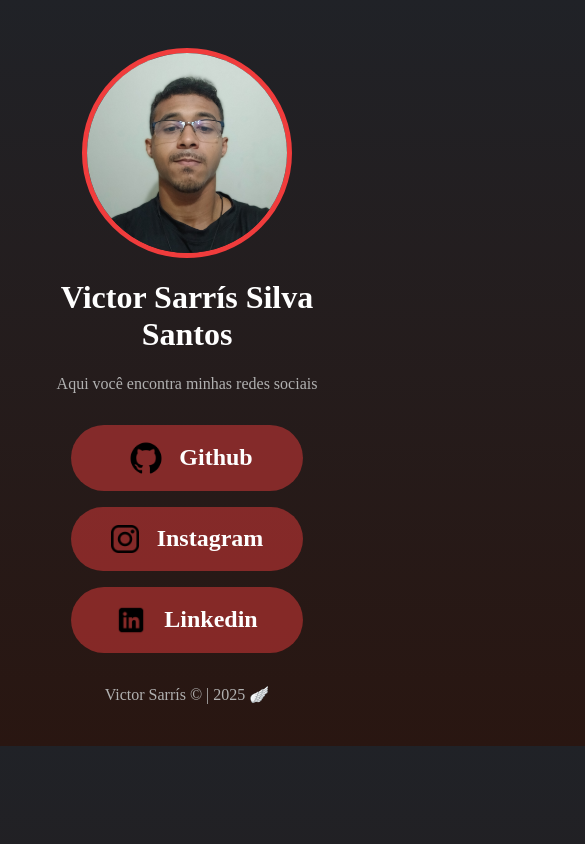
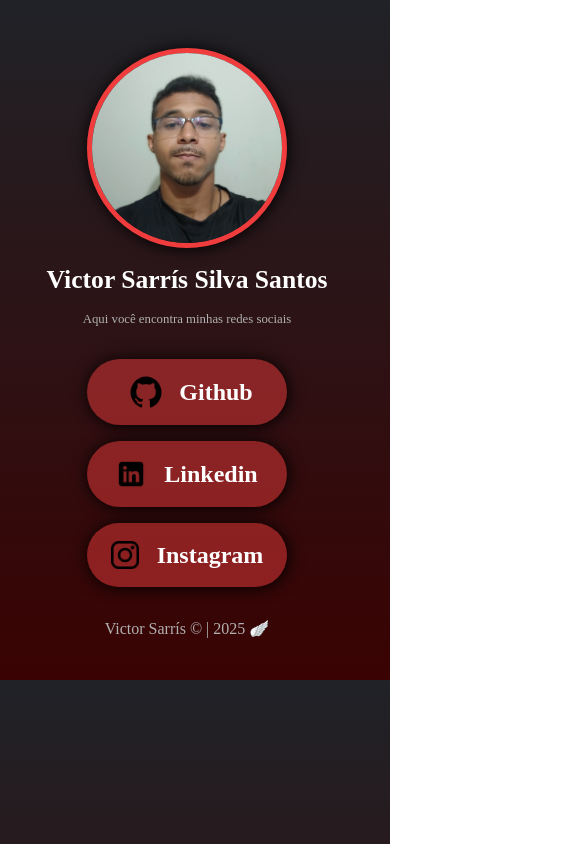
Before and after one commit to Victor-Sarris/portifolio-v1, a plain HTML site: page index.html in a window 390 px wide. Shown: the top 844 px of the page, 585 px wide, since content can reach past the window. Drawn offline with Linux system fonts and the light colour scheme.

Commit message:
atualizacoes

```diff
--- a/index.css
+++ b/index.css
@@ -1,3 +1,7 @@
+*{
+    box-sizing: border-box;
+}
+
 /*----------------------------------------- Cabeçalho site (header) ------------------------------*/
 
 
@@ -5,7 +9,7 @@
 
 body{
     /*background-color: #202227; */
-    background-image: linear-gradient(to bottom, #202227, #291611 );
+    background-image: linear-gradient(to bottom, #202227, #3a0202 );
     color: white;
     margin-left: 1rem;
     margin-right: 2rem;
@@ -21,6 +25,7 @@ body{
     display: block;
     margin: 0 auto;
     margin-top: 3rem;
+    box-shadow: rgb(0, 0, 0) 1px 1px 1rem;
 }
 
 .informacoes h1{
@@ -74,9 +79,12 @@ body{
 .conteiner1, .conteiner2, .conteiner3{
     margin-bottom: 1rem;
     background-color: #f03c3c77;
-    margin-right: 30rem;
-    margin-left: 30rem;
     border-radius: 5rem;
+    width: 200px;
+    padding: 0.5rem 1rem;
+    display: flex;
+    justify-content: center;
+    align-items: center;
 }
 
 .conteiner1 h2{
@@ -107,9 +115,20 @@ body{
     display: flex;
     justify-content: center;
     align-items: center;
+    box-shadow: rgb(0, 0, 0) 1px 1px 1rem;
 }
 
 a{
     text-decoration: none;
     color: white;
 }
+
+@media only screen and (max-width: 768px) {
+    .conteiner1, .conteiner2 , .conteiner3{
+        max-width: 300px;
+    }
+
+    .informacoes{
+        font-size: 0.8rem;
+    }
+}
--- a/index.html
+++ b/index.html
@@ -6,7 +6,7 @@
     <title>Portifólio - Victor Sarrís</title>
     <link rel="stylesheet" href="index.css">
     <link rel="shortcut icon" href="Mídia/favicon.ico" type="image/x-icon">
-
+    <meta name="viewport" content="width=device-width, initial-scale=1.0">
 </head>
 <body>
     <header>
@@ -26,6 +26,15 @@
                     Github
                 </h2>
             </div>
+            </a>
+            <a href="https://www.linkedin.com/in/victorsarris/" target="_blank" rel="external">
+                <div class="conteiner3">
+                    <h2 id="linkedin">
+                        <img src="Mídia/linkedin.png" alt="" id="img_likedin">
+                        Linkedin
+                    </h2>
+                </div>
+            </a>
             <a href="https://www.instagram.com/victor_sarris/" target="_blank" rel="external">
                 <a href="https://github.com/Victor-Sarris" target="_blank" rel="external">
                     <div class="conteiner2">
@@ -35,15 +44,6 @@
                         </h2>
                     </div>
                 </a>
-            </a>
-            <a href="https://www.linkedin.com/in/victorsarris/" target="_blank" rel="external">
-                <div class="conteiner3">
-                    <h2 id="linkedin">
-                        <img src="Mídia/linkedin.png" alt="" id="img_likedin">
-                        Linkedin
-                    </h2>
-                </div>
-            </a>
             <p id="tipografia">Victor Sarrís &copy | 2025 🪽</p>
         </div>
         <br> <!--Gambiarra pro background preencher todo os espaçamento do site-->
--- a/script.js
+++ b/script.js
@@ -1 +1 @@
-alert("Prazer em te conhecer :)");
+// alert("Prazer em te conhecer 🤓");
```
